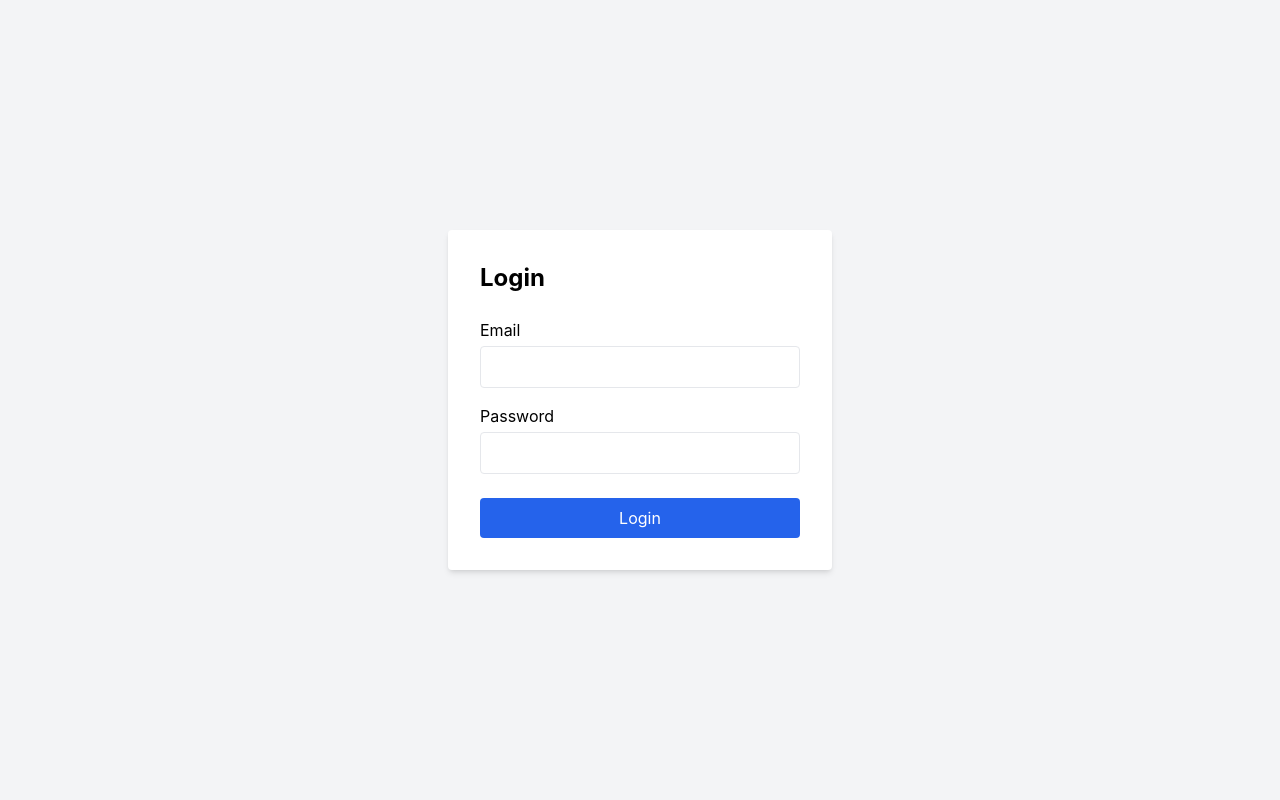
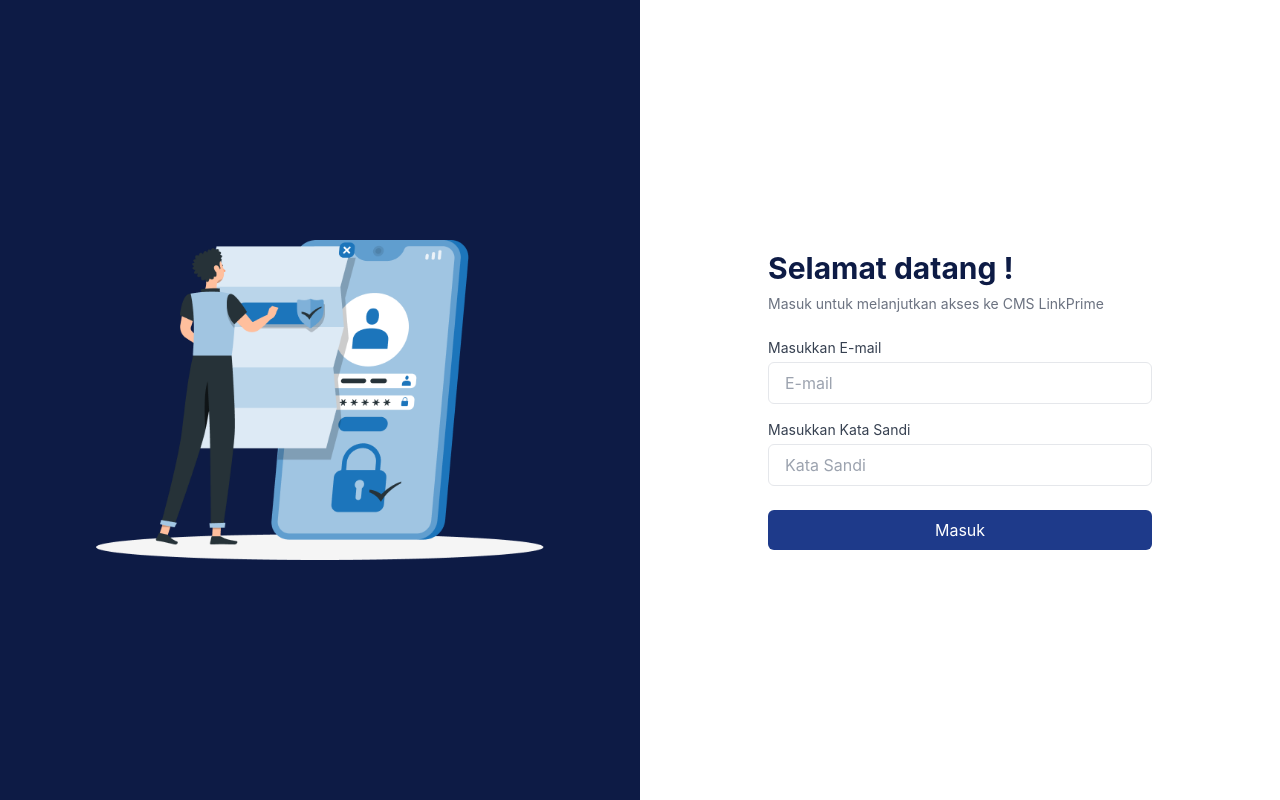
Before and after one commit to brotherzhafif/primelink_admin, a React (Create React App) app: page /login in a window 1280 px wide. Built offline with nearby package versions, Linux system fonts and the light colour scheme.

Commit message:
Update UI login dan tambahkan asset gambar

```diff
--- a/src/pages/Login.jsx
+++ b/src/pages/Login.jsx
@@ -1,8 +1,8 @@
 import { useState } from "react";
 import axios from "axios";
 import { useNavigate } from "react-router-dom";
+import loginImage from "../assets/admin-log.png"; // Pastikan gambar ini ada
 const BASE_URL = "https://primelink-api.vercel.app/api";
-
 
 const Login = () => {
     const [email, setEmail] = useState("");
@@ -27,41 +27,65 @@ const Login = () => {
     };
 
     return (
-        <div className="flex items-center justify-center min-h-screen bg-gray-100">
-            <form
-                onSubmit={handleSubmit}
-                className="bg-white p-8 rounded shadow-md w-full max-w-sm"
-            >
-                <h2 className="text-2xl font-bold mb-6">Login</h2>
+        <div className="h-screen flex">
+            {/* Kiri: Gambar ilustrasi */}
+            <div className="w-1/2 bg-[#0D1B45] flex items-center justify-center p-10">
+                <img
+                    src={loginImage}
+                    alt="Ilustrasi Login"
+                    className="max-w-md w-full"
+                />
+            </div>
+
+            {/* Kanan: Form login */}
+            <div className="w-1/2 bg-white flex items-center justify-center">
+                <form onSubmit={handleSubmit} className="max-w-md w-full px-8">
+                    <h1 className="text-3xl font-bold mb-2 text-[#0D1B45]">
+                        Selamat datang !
+                    </h1>
+                    <p className="text-sm text-gray-500 mb-6">
+                        Masuk untuk melanjutkan akses ke CMS LinkPrime
+                    </p>
+
                     {errMsg && <div className="text-red-500 mb-4">{errMsg}</div>}
+
                     <div className="mb-4">
-                    <label className="block mb-1">Email</label>
+                        <label className="block text-sm mb-1 text-gray-700">
+                            Masukkan E-mail
+                        </label>
                         <input
                             type="email"
-                        className="border px-3 py-2 rounded w-full"
+                            placeholder="E-mail"
+                            className="w-full border rounded-md px-4 py-2 focus:outline-none focus:ring-2 focus:ring-blue-500"
                             value={email}
                             onChange={(e) => setEmail(e.target.value)}
                             required
                         />
                     </div>
+
                     <div className="mb-6">
-                    <label className="block mb-1">Password</label>
+                        <label className="block text-sm mb-1 text-gray-700">
+                            Masukkan Kata Sandi
+                        </label>
                         <input
                             type="password"
-                        className="border px-3 py-2 rounded w-full"
+                            placeholder="Kata Sandi"
+                            className="w-full border rounded-md px-4 py-2 focus:outline-none focus:ring-2 focus:ring-blue-500"
                             value={password}
                             onChange={(e) => setPassword(e.target.value)}
                             required
                         />
                     </div>
+
                     <button
                         type="submit"
-                    className="bg-blue-600 text-white px-4 py-2 rounded w-full"
+                        className="w-full bg-blue-900 text-white py-2 rounded-md hover:bg-blue-700 transition"
                         disabled={loading}
                     >
-                    {loading ? "Loading..." : "Login"}
+                        {loading ? "Loading..." : "Masuk"}
                     </button>
                 </form>
+            </div>
         </div>
     );
 };
```
Also changed, not shown: src/assets/admin-log.png (added), src/assets/upload-foto.png (added). Lines whose indentation alone changed are shown as unchanged.
